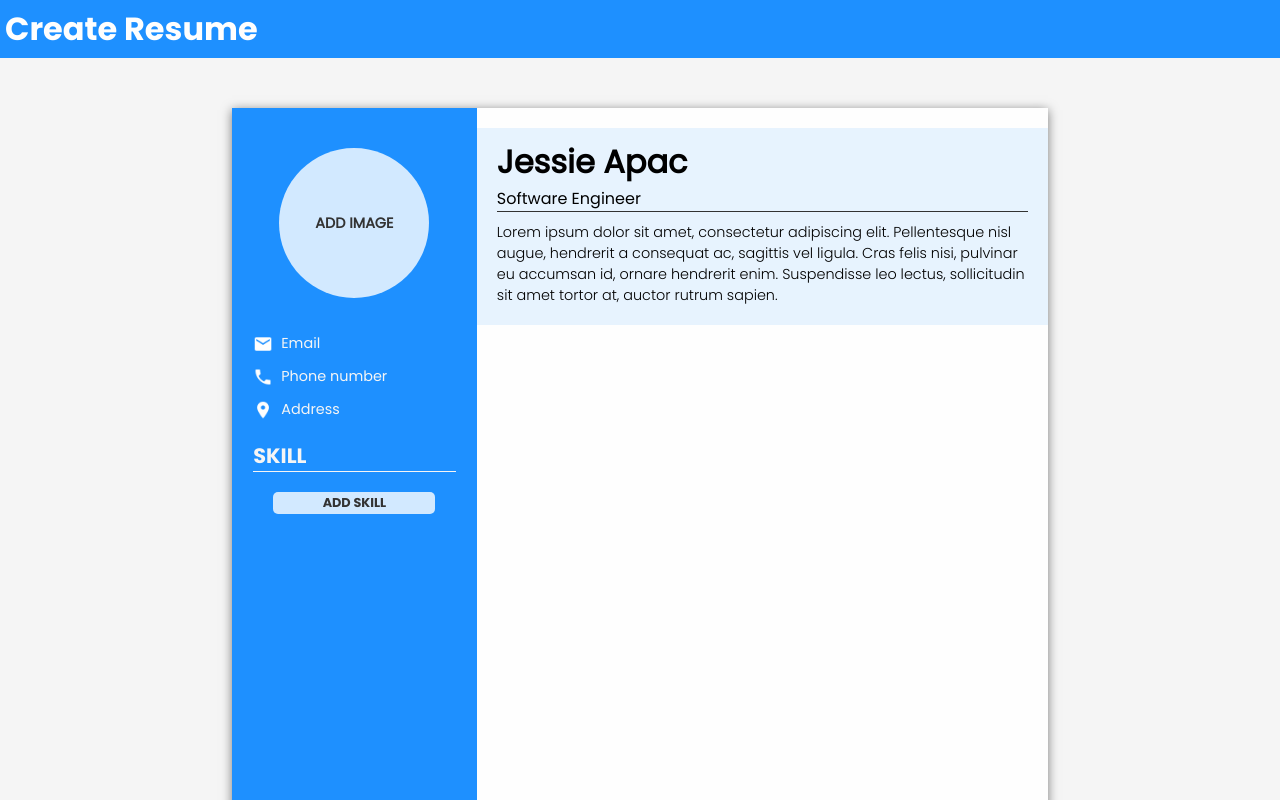
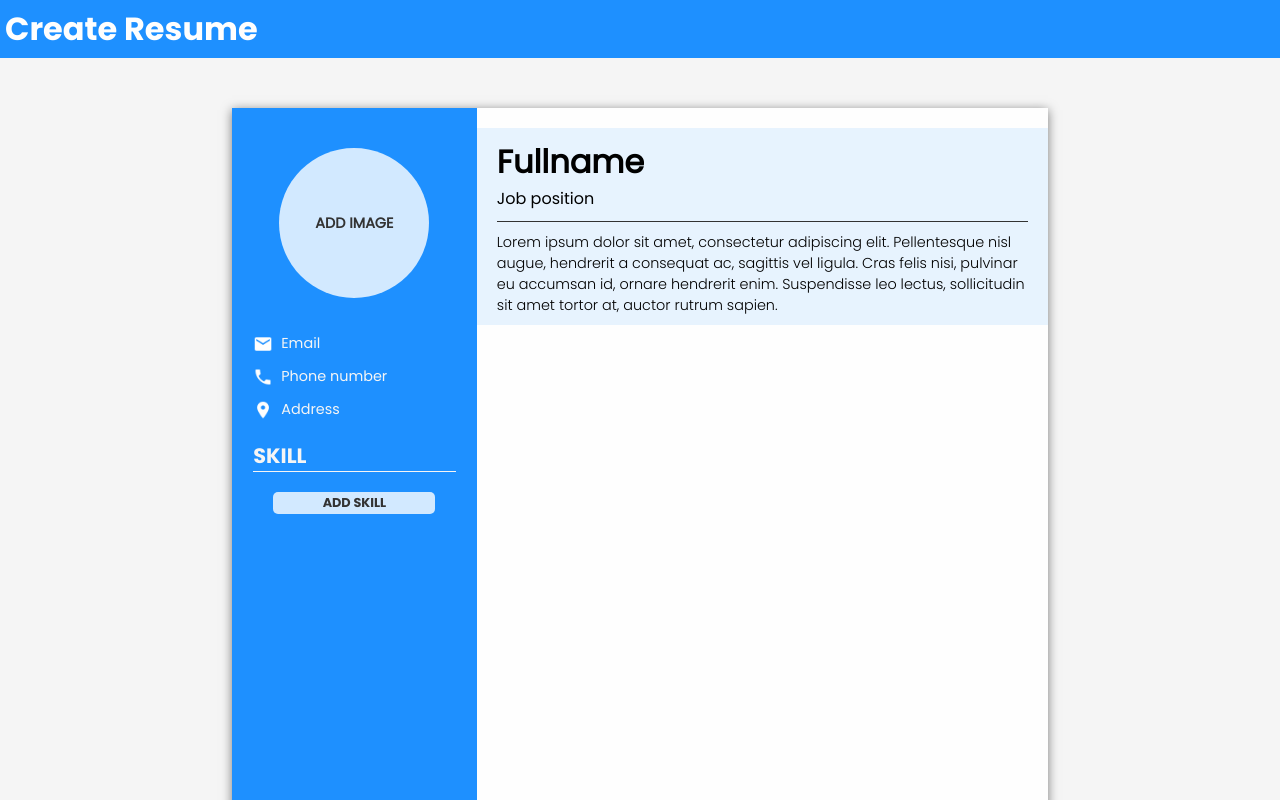
Before and after one commit to BigsizeJ/cv-application, a React (Create React App) app: page / in a window 1280 px wide. Shown: the top 800 px of the page. Built offline with nearby package versions, Linux system fonts and the light colour scheme.

Commit message:
finished the fullname, objective

```diff
--- a/src/components/right-resume/NameAndObjective.js
+++ b/src/components/right-resume/NameAndObjective.js
@@ -1,19 +1,69 @@
 import React, { useState, useEffect } from "react";
 
 const NameAndObjective = () => {
-  const [fullname, setFullname] = useState("");
-  const [position, setPosition] = useState("");
-  const [objective, setObjective] = useState("");
+  const [fullname, setFullname] = useState({ value: "", show: false });
+  const [position, setPosition] = useState({ value: "", show: false });
+  const [objective, setObjective] = useState({ value: "", show: false });
 
-  useEffect(() => {}, [fullname, position, objective]);
+  useEffect(() => {
+    const handleClick = (e) => {
+      if (!e.target.classList.contains("input")) {
+        removeFocus();
+      }
+    };
+    document.addEventListener("click", handleClick);
+    return () => {
+      document.removeEventListener("click", handleClick);
+    };
+  }, [fullname, position, objective]);
+
+  const handleClick = (e) => {
+    removeFocus();
+    if (e.target.classList.contains("fullname")) {
+      setFullname({ ...fullname, show: true });
+    }
+    if (e.target.classList.contains("position")) {
+      setPosition({ ...position, show: true });
+    }
+  };
+
+  const removeFocus = () => {
+    setFullname({ ...fullname, show: false });
+    setPosition({ ...position, show: false });
+    setObjective({ ...objective, show: false });
+  };
 
   return (
     <div className="name-objective">
       <div className="name">
-        <h1>Jessie Apac</h1>
-        <p className="position">Software Engineer</p>
+        {fullname.show ? (
+          <input
+            type="text"
+            className="fullname-input input"
+            onChange={(e) => {
+              setFullname({ ...fullname, value: e.target.value });
+            }}
+          ></input>
+        ) : (
+          <h1 className="input fullname" onClick={handleClick}>
+            {fullname.value.length <= 0 ? "Fullname" : fullname.value}
+          </h1>
+        )}
+        {position.show ? (
+          <input
+            type="text"
+            className="position-input input"
+            onChange={(e) => {
+              setPosition({ ...position, value: e.target.value });
+            }}
+          ></input>
+        ) : (
+          <p className="input position" onClick={handleClick}>
+            {position.value.length <= 0 ? "Job position" : position.value}
+          </p>
+        )}
       </div>
-      <p className="objective">
+      <p className="input objective">
         Lorem ipsum dolor sit amet, consectetur adipiscing elit. Pellentesque
         nisl augue, hendrerit a consequat ac, sagittis vel ligula. Cras felis
         nisi, pulvinar eu accumsan id, ornare hendrerit enim. Suspendisse leo
--- a/src/styles/style.scss
+++ b/src/styles/style.scss
@@ -163,14 +163,17 @@ body {
     display: flex;
     margin-top: 20px;
     .name-objective {
-        padding: 10px 20px;
+        padding: 0px 20px;
         height: 19%;
         width: 100%;
         background: rgba(30, 143, 255, 0.1);
-        font-size: 1rem;
         color: black;
        .name {
+        padding: 10px 0;
         border-bottom: 1px solid #333;
+        h1 {
+            font-size: 2rem;
+        }
         .position {
             font-size: 1rem;
         }
@@ -180,5 +183,23 @@ body {
         font-family: Light;
         font-size: .9rem;
        }
+       .fullname-input {
+        font-size: 2.125rem;
+        padding: 2px;
+        width: 50%;
+        border: none;
+        background: transparent;
+        border-bottom: 2px solid #333;
+        outline: none;
+       }
+       .position-input {
+        padding: 2px;
+        font-size: 1rem;
+        border: none;
+        width: 25%;
+        background: transparent;
+        border-bottom: 2px solid #333;
+        outline: none;
+       }
     }
 }
```
